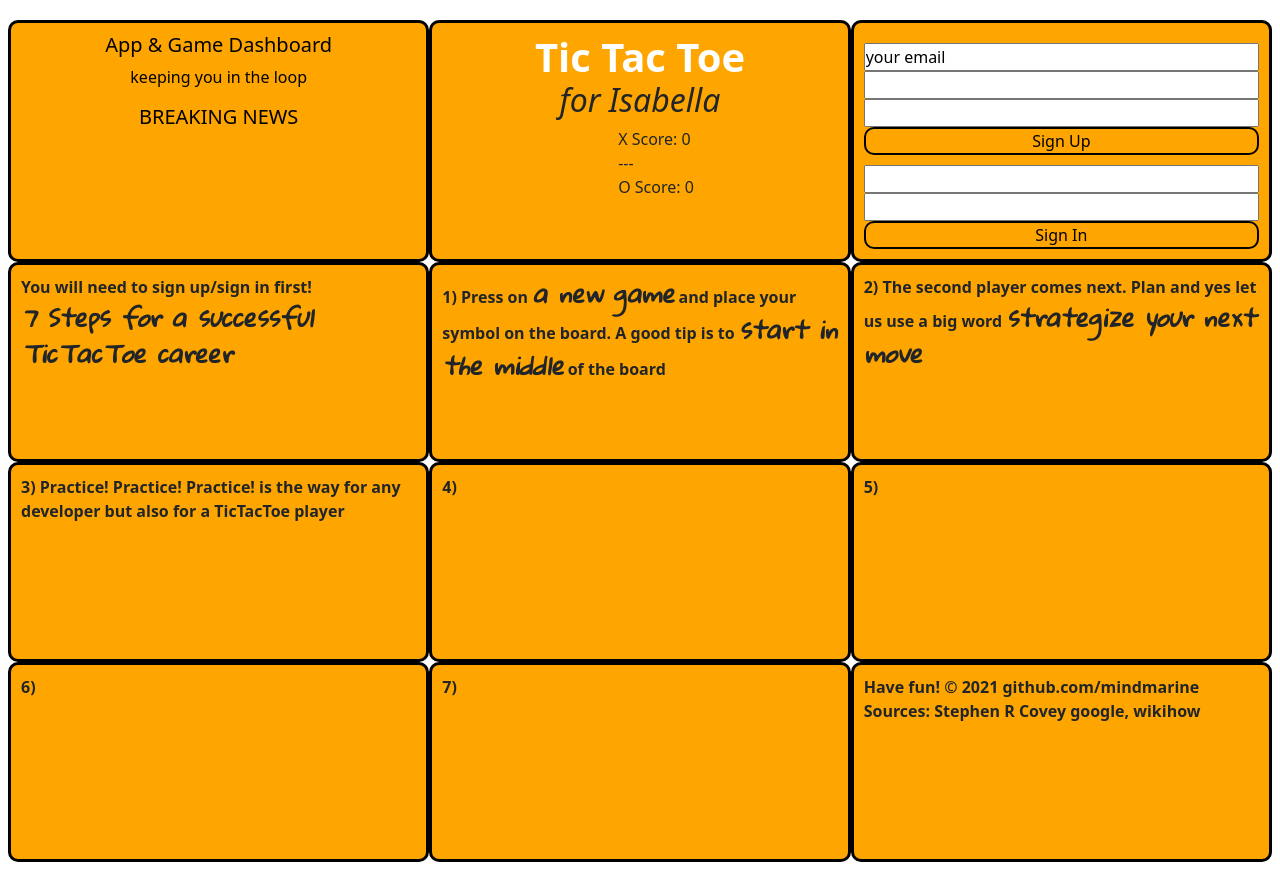
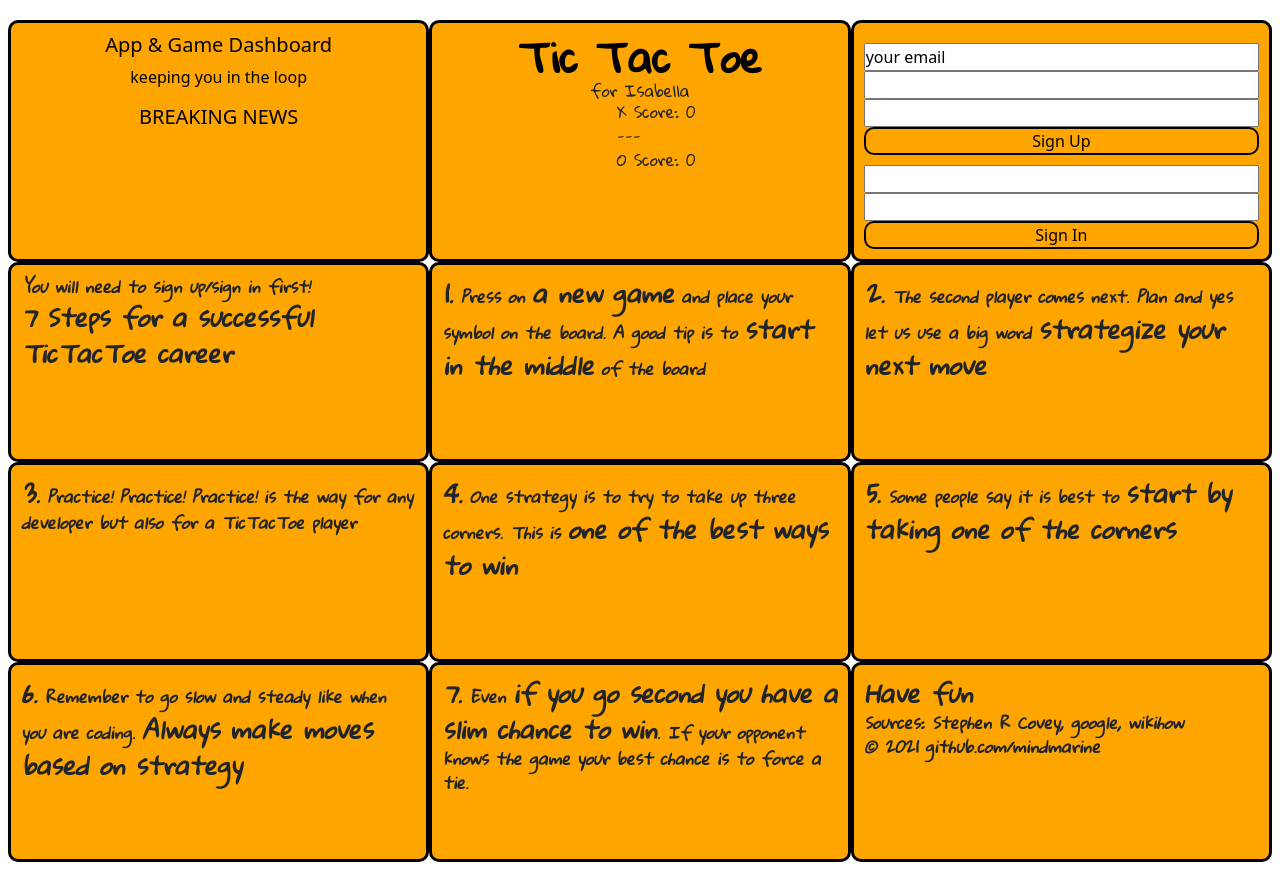
Before and after one commit to mindmarine/tictactoe-isabella, a website built with webpack: page index.html in a window 1280 px wide. Built offline with nearby package versions, Linux system fonts and the light colour scheme.

Commit message:
Add some UX & hover effects
navigation buttons hover effects
board game hover effects

```diff
--- a/app/app.js
+++ b/app/app.js
@@ -15,14 +15,14 @@ const authEvents = require('./auth/events.js')
 const gameTips = function () {
   const tips = [
     'You will need to sign up/sign in first!<br> <span>7 Steps for a successful TicTacToe career</span>',
-    '1) Press on <span>a new game</span> and place your symbol on the board. A good tip is to <span>start in the middle</span> of the board',
-    '2) The second player comes next. Plan  and yes let us use a big word <span>strategize your next move</span>',
-    '3) Practice! Practice! Practice! is the way for any developer but also for a TicTacToe player',
-    '4) ',
-    '5) ',
-    '6) ',
-    '7) ',
-    'Have fun! © 2021 github.com/mindmarine <br> Sources: Stephen R Covey google, wikihow'
+    '<span class="tip-number">1.</span> Press on <span>a new game</span> and place your symbol on the board. A good tip is to <span>start in the middle</span> of the board',
+    '<span class="tip-number">2.</span> The second player comes next. Plan  and yes let us use a big word <span>strategize your next move</span>',
+    '<span class="tip-number">3.</span> Practice! Practice! Practice! is the way for any developer but also for a TicTacToe player',
+    '<span class="tip-number">4.</span> One strategy is to try to take up three corners. This is <span>one of the best ways to win</span>',
+    '<span class="tip-number">5.</span> Some people say it is best to <span>start by taking one of the corners</span>',
+    '<span class="tip-number">6.</span> Remember to go slow and steady like when you are coding. <span> Always make moves based on strategy</span>',
+    '<span class="tip-number">7.</span> Even <span>if you go second you have a slim chance to win</span>. If your opponent knows the game your best chance is to force a tie.',
+    '<span>Have fun</span> <br> Sources: Stephen R Covey, google, wikihow  <br> © 2021 github.com/mindmarine'
   ]
   for (let tip = 0; tip < 9; tip++) {
     $(`[data-cell-index=${tip}]`).html(`<p class="tips">${tips[tip]}</p>`)
--- a/app/styles/index.scss
+++ b/app/styles/index.scss
@@ -1,5 +1,8 @@
 @import '~bootstrap/scss/bootstrap';
 @import url('https://fonts.googleapis.com/css2?family=Gloria+Hallelujah&display=swap');
+
+// color scheme
+// https://www.colorcombos.com/color-schemes/374/ColorCombo374.html
 
 
 * {
@@ -43,6 +46,11 @@
   background-color: orange;
   font-size: 100%;
   user-select: none;
+}
+
+.game-cell:hover {
+  background-color:teal;
+  color: white;
 }
 
 .dashboard {
@@ -90,24 +98,33 @@
   // font-size: calc(100%/2*3);
 }
 
+.nav-button:hover {
+  background-color: teal;
+  color: white;
+  border: 2px solid white;
+}
+
 h1 {
   background-color: transparent;
   max-width: 100%;
   text-align: center;
-  color: rgb(255, 255, 255);
+  color: black;
   margin: 0;
+  font-family: 'Gloria Hallelujah', 'Franklin Gothic Medium', 'Arial Narrow', Arial, sans-serif;
   font-weight: bolder;
 }
 
-h2 {
+h6 {
   background-color: transparent;
   max-width: 100%;
   text-align: center;
-  font-style: italic;
+  font-family: 'Gloria Hallelujah', 'Franklin Gothic Medium', 'Arial Narrow', Arial, sans-serif;
+  // font-style: italic;
 }
 .tips {
   font-weight: bold;
-
+  font-style: italic;
+  font-family: 'Gloria Hallelujah', 'Franklin Gothic Medium', 'Arial Narrow', Arial, sans-serif
 }
 
 span {
@@ -120,11 +137,12 @@ span {
   display: flex;
   flex-direction: row;
   align-content: center;
+  font-family: 'Gloria Hallelujah', 'Franklin Gothic Medium', 'Arial Narrow', Arial, sans-serif
 }
 
 ul {
   list-style-type: none;
-
+  align-items: center;
   margin: auto;
 }
 
--- a/index.html
+++ b/index.html
@@ -32,7 +32,7 @@
 
       <div class="col-4 square">
         <h1>Tic Tac Toe</h1>
-        <h2>for Isabella</h2>
+        <h6>for Isabella</h6>
 
         <!-- Game Title -->
         <div class="score">
```
